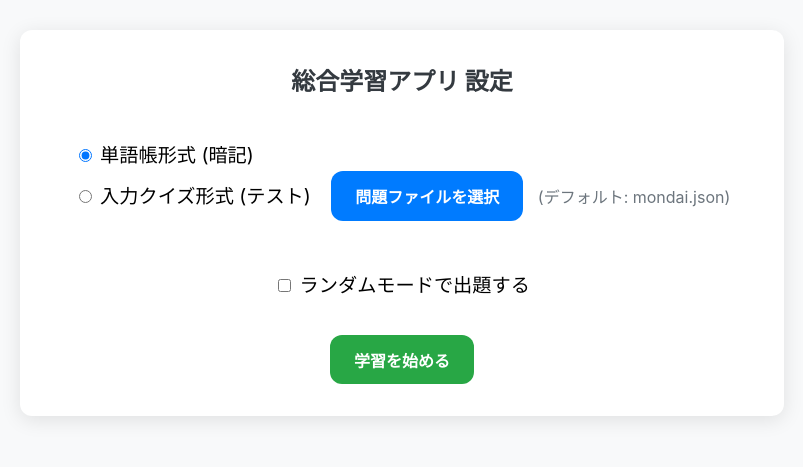
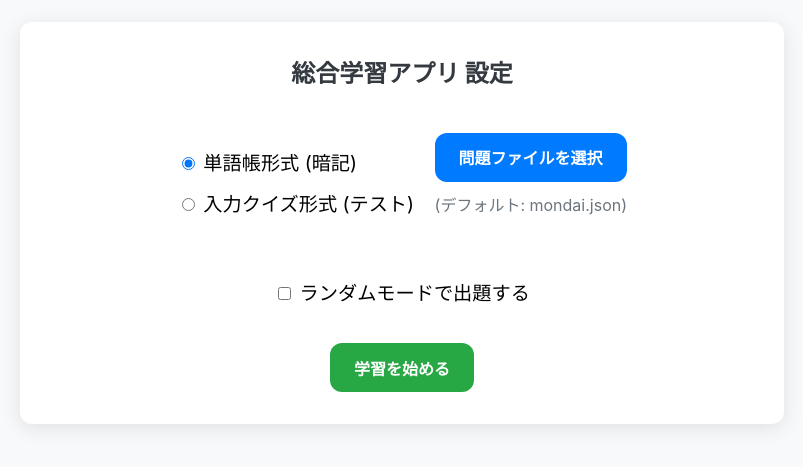
Before and after one commit to Matsuzuki-R/study_app, a plain HTML site: page study_app_master.html in a window 1280 px wide. Shown: the part 177-644 px from the top of the page, without its empty margins (238-1041 px from the left). Drawn offline with Linux system fonts and the light colour scheme.

Commit message:
refactor: Improve setup screen layout and responsiveness
Align file selection elements vertically and introduce a responsive layout for the setup screen (vertical on mobile, horizontal on desktop).

```diff
--- a/study_app_master.html
+++ b/study_app_master.html
@@ -31,7 +31,7 @@
 
         /* --- Setup Screen --- */
         #setup-container h2 { margin-top: 0; }
-        #setup-container .options { margin: 1.5rem 0; text-align: left; display: inline-block; }
+        #setup-container .options { margin: 1.5rem 0; text-align: center; }
         #setup-container .options label { font-size: 1.2rem; display: block; margin-bottom: 0.8rem; cursor: pointer; }
         #setup-container .mode-selection label { margin-right: 1rem; }
         #start-btn { background-color: var(--success-color); }
@@ -100,6 +100,12 @@
         #study-results-total-questions, #study-results-flagged-count { font-size: 1.8rem; font-weight: bold; color: var(--primary-color); }
 
         /* --- Responsive Design --- */
+        @media (min-width: 601px) {
+            #setup-container .options {
+                text-align: left;
+                display: inline-block;
+            }
+        }
         @media (max-width: 600px) {
             body { padding: 10px; }
             .container { padding: 1rem; }
@@ -124,7 +130,7 @@
     </div>
     <div class="options">
         <button id="select-file-btn">問題ファイルを選択</button>
-        <span id="file-name-display" style="margin-left: 10px; color: var(--secondary-color);"></span>
+        <div id="file-name-display" style="margin-top: 10px; color: var(--secondary-color);"></div>
         <input type="file" id="file-selector" accept=".json" class="hidden">
     </div>
     <div class="options">
```
